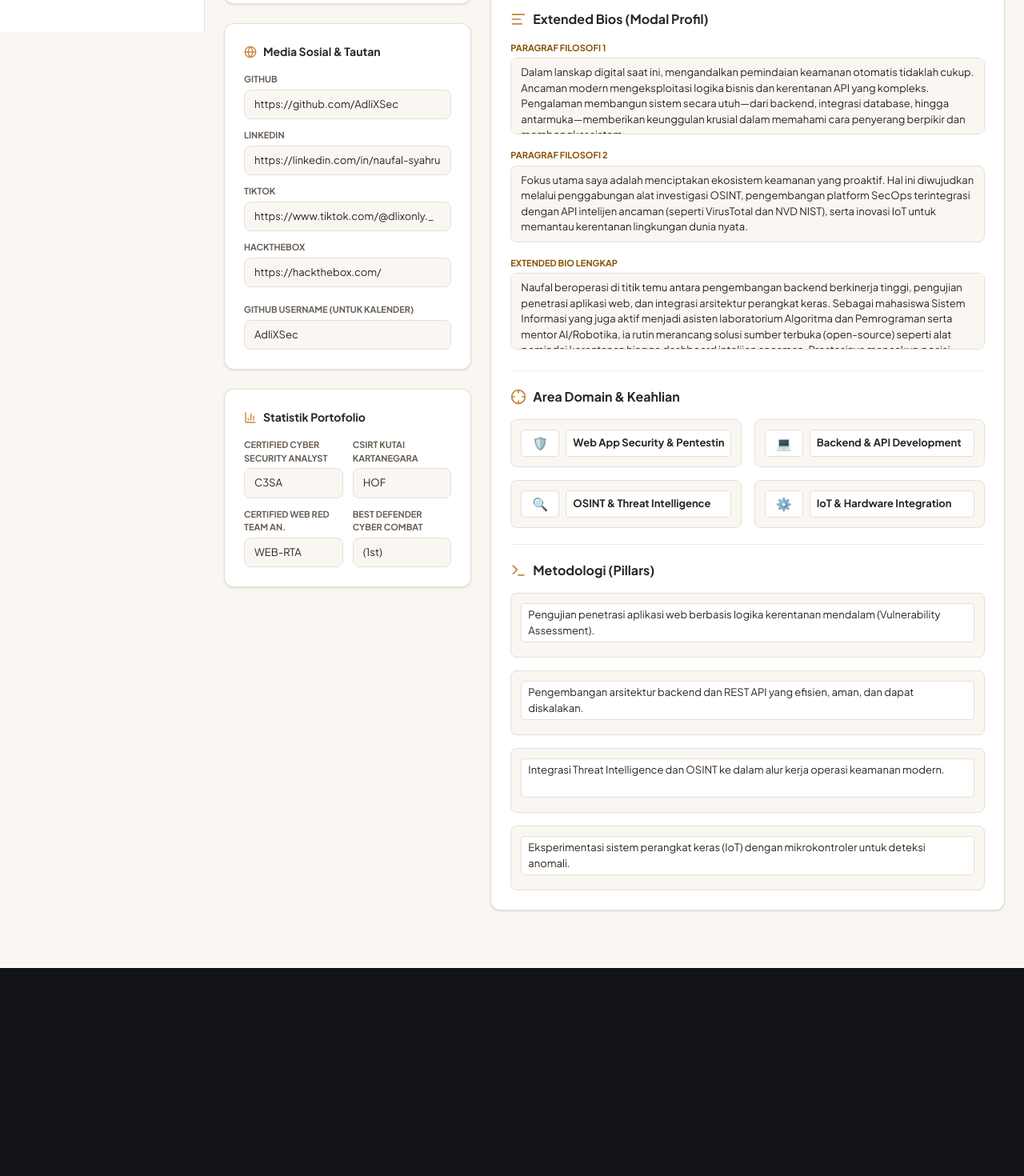
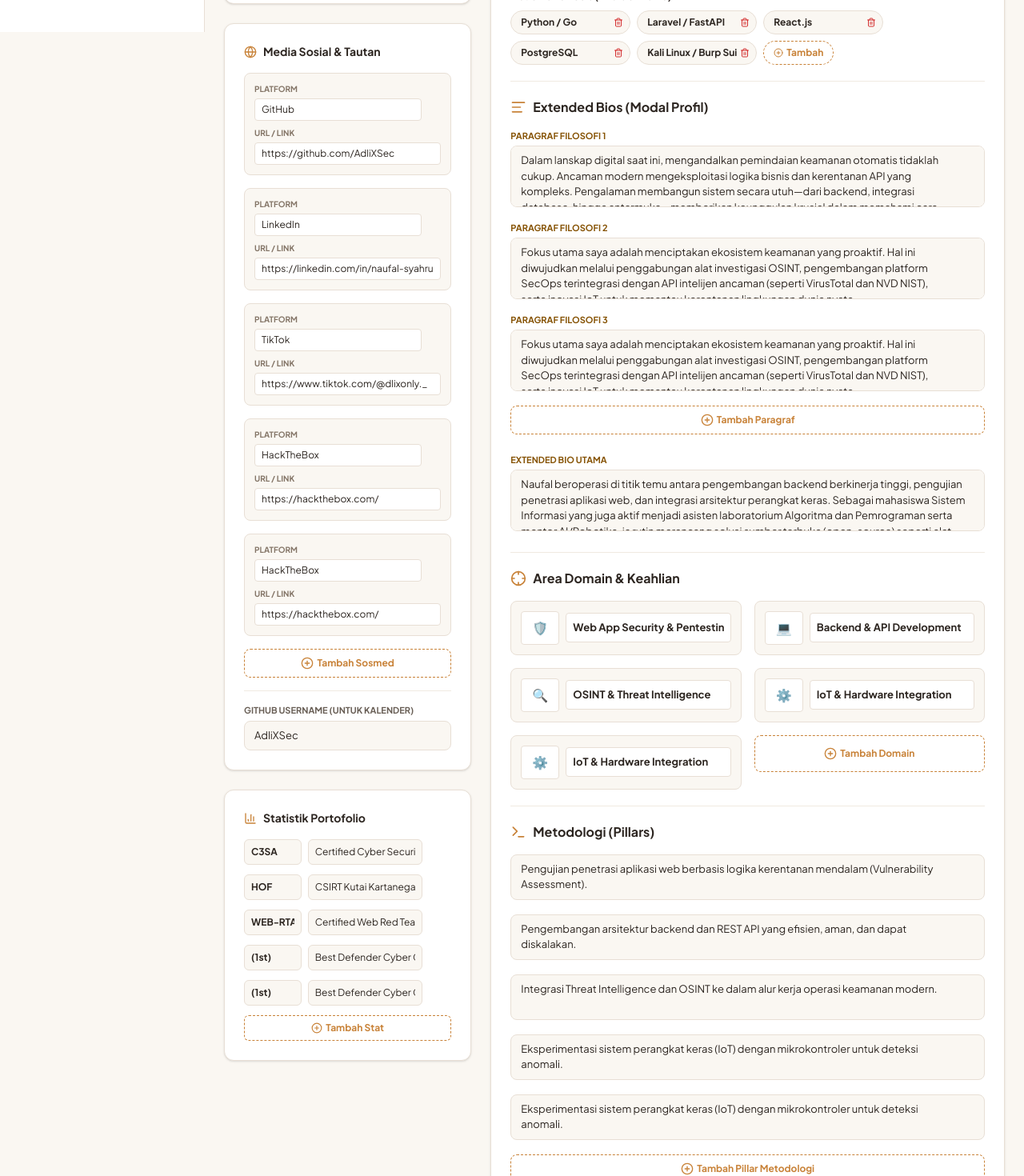
Before and after one commit to AdliXSec/Portfolio-V2, a React (Vite) app in the folder app/: page /admin/profile in a window 1280 px wide. Shown: the part 760-2230 px from the top of the page at 80% size. Before the commit the page ends 1970 px from the top, so only its background shows below. Built offline with nearby package versions, Linux system fonts and the light colour scheme.

Commit message:
feat: make AdminProfile lists dynamic allowing users to add/remove items

```diff
--- a/app/src/data/profile.js
+++ b/app/src/data/profile.js
@@ -17,12 +17,14 @@ export const profile = {
 
   extendedPhilosophy: [
     "Dalam lanskap digital saat ini, mengandalkan pemindaian keamanan otomatis tidaklah cukup. Ancaman modern mengeksploitasi logika bisnis dan kerentanan API yang kompleks. Pengalaman membangun sistem secara utuh—dari backend, integrasi database, hingga antarmuka—memberikan keunggulan krusial dalam memahami cara penyerang berpikir dan membongkar sistem.",
+    "Fokus utama saya adalah menciptakan ekosistem keamanan yang proaktif. Hal ini diwujudkan melalui penggabungan alat investigasi OSINT, pengembangan platform SecOps terintegrasi dengan API intelijen ancaman (seperti VirusTotal dan NVD NIST), serta inovasi IoT untuk memantau kerentanan lingkungan dunia nyata.",
     "Fokus utama saya adalah menciptakan ekosistem keamanan yang proaktif. Hal ini diwujudkan melalui penggabungan alat investigasi OSINT, pengembangan platform SecOps terintegrasi dengan API intelijen ancaman (seperti VirusTotal dan NVD NIST), serta inovasi IoT untuk memantau kerentanan lingkungan dunia nyata."
   ],
   methodologyPillars: [
     "Pengujian penetrasi aplikasi web berbasis logika kerentanan mendalam (Vulnerability Assessment).",
     "Pengembangan arsitektur backend dan REST API yang efisien, aman, dan dapat diskalakan.",
     "Integrasi Threat Intelligence dan OSINT ke dalam alur kerja operasi keamanan modern.",
+    "Eksperimentasi sistem perangkat keras (IoT) dengan mikrokontroler untuk deteksi anomali.",
     "Eksperimentasi sistem perangkat keras (IoT) dengan mikrokontroler untuk deteksi anomali."
   ],
 
@@ -30,6 +32,7 @@ export const profile = {
     { value: 'C3SA', label: 'Certified Cyber Security Analyst' },
     { value: 'HOF', label: 'CSIRT Kutai Kartanegara' },
     { value: 'WEB-RTA', label: 'Certified Web Red Team An.' },
+    { value: '(1st)', label: 'Best Defender Cyber Combat' },
     { value: '(1st)', label: 'Best Defender Cyber Combat' }
   ],
 
@@ -37,6 +40,7 @@ export const profile = {
     { label: 'Web App Security & Pentesting', icon: '🛡️' },
     { label: 'Backend & API Development', icon: '💻' },
     { label: 'OSINT & Threat Intelligence', icon: '🔍' },
+    { label: 'IoT & Hardware Integration', icon: '⚙️' },
     { label: 'IoT & Hardware Integration', icon: '⚙️' }
   ],
 
@@ -44,6 +48,7 @@ export const profile = {
     { platform: 'GitHub', url: 'https://github.com/AdliXSec', icon: 'Github' },
     { platform: 'LinkedIn', url: 'https://linkedin.com/in/naufal-syahruradli', icon: 'Linkedin' },
     { platform: 'TikTok', url: 'https://www.tiktok.com/@dlixonly._', icon: 'Link2' },
+    { platform: 'HackTheBox', url: 'https://hackthebox.com/', icon: 'Box' },
     { platform: 'HackTheBox', url: 'https://hackthebox.com/', icon: 'Box' }
   ]
 };
--- a/app/src/pages/admin/AdminProfile.jsx
+++ b/app/src/pages/admin/AdminProfile.jsx
@@ -1,7 +1,40 @@
-import { Globe, User, Mail, MapPin, Save, Shield, Key, Terminal, AlignLeft, Hash, BarChart3, Crosshair } from 'lucide-react';
+import { useState } from 'react';
+import { Globe, User, Mail, MapPin, Save, Shield, Key, Terminal, AlignLeft, Hash, BarChart3, Crosshair, PlusCircle, Trash2, PenTool } from 'lucide-react';
 import { profile } from '../../data/profile';
 
 export default function AdminProfile() {
+  // Local state for dynamic lists
+  const [socials, setSocials] = useState(profile.socials || []);
+  const [stats, setStats] = useState(profile.stats || []);
+  const [extendedPhilosophy, setExtendedPhilosophy] = useState(profile.extendedPhilosophy || []);
+  const [domains, setDomains] = useState(profile.domains || []);
+  const [methodologyPillars, setMethodologyPillars] = useState(profile.methodologyPillars || []);
+  const [philosophyInstruments, setPhilosophyInstruments] = useState(profile.philosophyInstruments || []);
+
+  // Handlers for Socials
+  const addSocial = () => setSocials([...socials, { platform: '', url: '', icon: '' }]);
+  const removeSocial = (idx) => setSocials(socials.filter((_, i) => i !== idx));
+
+  // Handlers for Stats
+  const addStat = () => setStats([...stats, { label: '', value: '' }]);
+  const removeStat = (idx) => setStats(stats.filter((_, i) => i !== idx));
+
+  // Handlers for Extended Philosophy
+  const addExtendedPhilosophy = () => setExtendedPhilosophy([...extendedPhilosophy, ""]);
+  const removeExtendedPhilosophy = (idx) => setExtendedPhilosophy(extendedPhilosophy.filter((_, i) => i !== idx));
+
+  // Handlers for Domains
+  const addDomain = () => setDomains([...domains, { label: '', icon: '' }]);
+  const removeDomain = (idx) => setDomains(domains.filter((_, i) => i !== idx));
+
+  // Handlers for Methodology Pillars
+  const addPillar = () => setMethodologyPillars([...methodologyPillars, ""]);
+  const removePillar = (idx) => setMethodologyPillars(methodologyPillars.filter((_, i) => i !== idx));
+
+  // Handlers for Philosophy Instruments
+  const addInstrument = () => setPhilosophyInstruments([...philosophyInstruments, ""]);
+  const removeInstrument = (idx) => setPhilosophyInstruments(philosophyInstruments.filter((_, i) => i !== idx));
+
   return (
     <div className="py-6 flex flex-col gap-6 max-w-[1440px] mx-auto w-full">
       {/* Top Header */}
@@ -63,17 +96,33 @@ export default function AdminProfile() {
 
           {/* Social Links */}
           <div className="bg-white p-6 rounded-xl border border-[#E8DFD5] shadow-sm">
-            <h2 className="text-[14px] font-bold text-[#2C2520] mb-4 flex items-center gap-2">
-              <Globe className="w-4 h-4 text-[#C88238]" /> Media Sosial & Tautan
-            </h2>
-            <div className="space-y-3">
-              {profile.socials.map((social, index) => (
-                <div key={index}>
-                  <label className="block text-[11px] font-bold text-[#685E55] uppercase mb-1">{social.platform}</label>
-                  <input type="text" defaultValue={social.url} className="w-full px-3 py-2 bg-[#FAF7F2] border border-[#E8DFD5] rounded-lg text-[13px] text-[#2C2520] focus:outline-none focus:border-[#C88238]" />
+            <div className="flex items-center justify-between mb-4">
+              <h2 className="text-[14px] font-bold text-[#2C2520] flex items-center gap-2">
+                <Globe className="w-4 h-4 text-[#C88238]" /> Media Sosial & Tautan
+              </h2>
+            </div>
+
+            <div className="space-y-4">
+              {socials.map((social, index) => (
+                <div key={index} className="p-3 bg-[#FAF7F2] rounded-lg border border-[#E8DFD5] relative group">
+                  <button onClick={() => removeSocial(index)} className="absolute top-2 right-2 p-1 text-[#D32F2F] hover:bg-[#FFF0F0] rounded opacity-0 group-hover:opacity-100 transition-opacity">
+                    <Trash2 className="w-3.5 h-3.5" />
+                  </button>
+                  <div className="mb-2 pr-6">
+                    <label className="block text-[10px] font-bold text-[#837466] uppercase mb-1">Platform</label>
+                    <input type="text" defaultValue={social.platform} placeholder="Cth: LinkedIn" className="w-full px-2 py-1 bg-white border border-[#E8DFD5] rounded text-[12px] text-[#2C2520] focus:outline-none focus:border-[#C88238]" />
+                  </div>
+                  <div>
+                    <label className="block text-[10px] font-bold text-[#837466] uppercase mb-1">URL / Link</label>
+                    <input type="text" defaultValue={social.url} placeholder="https://..." className="w-full px-2 py-1 bg-white border border-[#E8DFD5] rounded text-[12px] text-[#2C2520] focus:outline-none focus:border-[#C88238]" />
+                  </div>
                 </div>
               ))}
-              <div className="pt-2">
+              <button onClick={addSocial} className="w-full py-2 flex items-center justify-center gap-1 text-[12px] font-bold text-[#C88238] border border-dashed border-[#C88238] rounded-lg hover:bg-[#FAF4EE] transition-colors">
+                <PlusCircle className="w-4 h-4" /> Tambah Sosmed
+              </button>
+
+              <div className="pt-4 mt-4 border-t border-[#F0EAE1]">
                 <label className="block text-[11px] font-bold text-[#685E55] uppercase mb-1">GitHub Username (Untuk Kalender)</label>
                 <input type="text" defaultValue={profile.githubUsername} className="w-full px-3 py-2 bg-[#FAF7F2] border border-[#E8DFD5] rounded-lg text-[13px] text-[#2C2520] focus:outline-none focus:border-[#C88238]" />
               </div>
@@ -82,16 +131,26 @@ export default function AdminProfile() {
 
           {/* Stats */}
           <div className="bg-white p-6 rounded-xl border border-[#E8DFD5] shadow-sm">
-            <h2 className="text-[14px] font-bold text-[#2C2520] mb-4 flex items-center gap-2">
-              <BarChart3 className="w-4 h-4 text-[#C88238]" /> Statistik Portofolio
-            </h2>
-            <div className="grid grid-cols-2 gap-3">
-              {profile.stats.map((stat, i) => (
-                <div key={i}>
-                  <label className="block text-[11px] font-bold text-[#685E55] uppercase mb-1">{stat.label}</label>
-                  <input type="text" defaultValue={stat.value} className="w-full px-3 py-2 bg-[#FAF7F2] border border-[#E8DFD5] rounded-lg text-[13px] text-[#2C2520] focus:outline-none focus:border-[#C88238]" />
+            <div className="flex items-center justify-between mb-4">
+              <h2 className="text-[14px] font-bold text-[#2C2520] flex items-center gap-2">
+                <BarChart3 className="w-4 h-4 text-[#C88238]" /> Statistik Portofolio
+              </h2>
+            </div>
+            <div className="space-y-3">
+              {stats.map((stat, i) => (
+                <div key={i} className="flex items-center gap-2 relative group">
+                  <div className="w-full grid grid-cols-[1fr_2fr] gap-2">
+                    <input type="text" defaultValue={stat.value} placeholder="Cth: C3SA" className="w-full px-2 py-1.5 bg-[#FAF7F2] border border-[#E8DFD5] rounded-md text-[12px] font-bold text-[#2C2520] focus:outline-none focus:border-[#C88238]" />
+                    <input type="text" defaultValue={stat.label} placeholder="Cth: Certified Analyst" className="w-full px-2 py-1.5 bg-[#FAF7F2] border border-[#E8DFD5] rounded-md text-[12px] text-[#2C2520] focus:outline-none focus:border-[#C88238]" />
+                  </div>
+                  <button onClick={() => removeStat(i)} className="p-1.5 text-[#D32F2F] hover:bg-[#FFF0F0] rounded shrink-0 opacity-0 group-hover:opacity-100 transition-opacity">
+                    <Trash2 className="w-4 h-4" />
+                  </button>
                 </div>
               ))}
+              <button onClick={addStat} className="w-full py-1.5 flex items-center justify-center gap-1 text-[12px] font-bold text-[#C88238] border border-dashed border-[#C88238] rounded-md hover:bg-[#FAF4EE] transition-colors mt-2">
+                <PlusCircle className="w-3.5 h-3.5" /> Tambah Stat
+              </button>
             </div>
           </div>
         </div>
@@ -134,6 +193,22 @@ export default function AdminProfile() {
                   <textarea rows="2" defaultValue={profile.philosophyShortBody} className="w-full px-3 py-2 bg-[#FAF7F2] border border-[#E8DFD5] rounded-lg text-[13px] text-[#2C2520] focus:outline-none focus:border-[#C88238] resize-none"></textarea>
                 </div>
               </div>
+
+              {/* Philosophy Instruments (Dynamic) */}
+              <div className="mt-4">
+                <label className="block text-[12px] font-bold text-[#2C2520] mb-2">Instrumen & Tools (Pillars di Memo)</label>
+                <div className="flex flex-wrap gap-2">
+                  {philosophyInstruments.map((instrument, i) => (
+                    <div key={i} className="flex items-center bg-[#FAF7F2] border border-[#E8DFD5] rounded-full pl-3 pr-1 py-1">
+                      <input type="text" defaultValue={instrument} className="bg-transparent text-[12px] font-bold text-[#2C2520] focus:outline-none w-28" />
+                      <button onClick={() => removeInstrument(i)} className="p-1 rounded-full text-[#D32F2F] hover:bg-[#FFF0F0]"><Trash2 className="w-3 h-3" /></button>
+                    </div>
+                  ))}
+                  <button onClick={addInstrument} className="px-3 py-1 flex items-center gap-1 bg-white border border-dashed border-[#C88238] text-[#C88238] rounded-full text-[12px] font-bold hover:bg-[#FAF4EE] transition-colors">
+                    <PlusCircle className="w-3 h-3" /> Tambah
+                  </button>
+                </div>
+              </div>
             </div>
 
             <div className="border-t border-[#F0EAE1] pt-5 mt-5">
@@ -142,15 +217,22 @@ export default function AdminProfile() {
                 Extended Bios (Modal Profil)
               </h2>
               <div className="space-y-3">
-                {profile.extendedPhilosophy.map((p, i) => (
-                  <div key={i}>
+                {extendedPhilosophy.map((p, i) => (
+                  <div key={i} className="relative group">
                     <label className="block text-[11px] font-bold text-[#865305] uppercase mb-1">Paragraf Filosofi {i+1}</label>
-                    <textarea rows="4" defaultValue={p} className="w-full px-3 py-2 bg-[#FAF7F2] border border-[#E8DFD5] rounded-lg text-[13px] text-[#2C2520] focus:outline-none focus:border-[#C88238] resize-none"></textarea>
+                    <textarea rows="3" defaultValue={p} className="w-full px-3 py-2 bg-[#FAF7F2] border border-[#E8DFD5] rounded-lg text-[13px] text-[#2C2520] focus:outline-none focus:border-[#C88238] resize-none pr-10"></textarea>
+                    <button onClick={() => removeExtendedPhilosophy(i)} className="absolute right-2 top-6 p-1.5 text-[#D32F2F] hover:bg-[#FFF0F0] rounded opacity-0 group-hover:opacity-100 transition-opacity">
+                      <Trash2 className="w-4 h-4" />
+                    </button>
                   </div>
                 ))}
-                <div>
-                  <label className="block text-[11px] font-bold text-[#865305] uppercase mb-1">Extended Bio Lengkap</label>
-                  <textarea rows="4" defaultValue={profile.extendedBio} className="w-full px-3 py-2 bg-[#FAF7F2] border border-[#E8DFD5] rounded-lg text-[13px] text-[#2C2520] focus:outline-none focus:border-[#C88238] resize-none"></textarea>
+                <button onClick={addExtendedPhilosophy} className="w-full py-2 flex items-center justify-center gap-1 text-[12px] font-bold text-[#C88238] border border-dashed border-[#C88238] rounded-lg hover:bg-[#FAF4EE] transition-colors">
+                  <PlusCircle className="w-4 h-4" /> Tambah Paragraf
+                </button>
+
+                <div className="pt-3">
+                  <label className="block text-[11px] font-bold text-[#865305] uppercase mb-1">Extended Bio Utama</label>
+                  <textarea rows="3" defaultValue={profile.extendedBio} className="w-full px-3 py-2 bg-[#FAF7F2] border border-[#E8DFD5] rounded-lg text-[13px] text-[#2C2520] focus:outline-none focus:border-[#C88238] resize-none"></textarea>
                 </div>
               </div>
             </div>
@@ -161,12 +243,18 @@ export default function AdminProfile() {
                 Area Domain & Keahlian
               </h2>
               <div className="grid grid-cols-1 md:grid-cols-2 gap-4">
-                {profile.domains.map((domain, i) => (
-                  <div key={i} className="bg-[#FAF7F2] p-3 rounded-lg border border-[#E8DFD5] flex gap-2">
-                    <input type="text" defaultValue={domain.icon} className="w-12 px-2 py-1 bg-white border border-[#E8DFD5] rounded text-[16px] text-center focus:outline-none focus:border-[#C88238]" title="Emoji Icon" />
-                    <input type="text" defaultValue={domain.label} className="w-full px-2 py-1 bg-white border border-[#E8DFD5] rounded text-[13px] font-bold text-[#2C2520] focus:outline-none focus:border-[#C88238]" />
+                {domains.map((domain, i) => (
+                  <div key={i} className="bg-[#FAF7F2] p-3 rounded-lg border border-[#E8DFD5] flex items-center gap-2 relative group">
+                    <input type="text" defaultValue={domain.icon} placeholder="🛡️" className="w-12 px-2 py-2 bg-white border border-[#E8DFD5] rounded text-[16px] text-center focus:outline-none focus:border-[#C88238]" title="Emoji Icon" />
+                    <input type="text" defaultValue={domain.label} placeholder="Domain Keahlian" className="w-full px-2 py-2 bg-white border border-[#E8DFD5] rounded text-[13px] font-bold text-[#2C2520] focus:outline-none focus:border-[#C88238]" />
+                    <button onClick={() => removeDomain(i)} className="absolute -top-2 -right-2 p-1 bg-white text-[#D32F2F] hover:bg-[#FFF0F0] border border-[#E8DFD5] rounded-full opacity-0 group-hover:opacity-100 transition-opacity shadow-sm">
+                      <Trash2 className="w-3 h-3" />
+                    </button>
                   </div>
                 ))}
+                <button onClick={addDomain} className="h-[46px] w-full flex items-center justify-center gap-1 text-[12px] font-bold text-[#C88238] border border-dashed border-[#C88238] rounded-lg hover:bg-[#FAF4EE] transition-colors">
+                  <PlusCircle className="w-4 h-4" /> Tambah Domain
+                </button>
               </div>
             </div>
 
@@ -175,12 +263,18 @@ export default function AdminProfile() {
                 <Terminal className="w-5 h-5 text-[#C88238]" />
                 Metodologi (Pillars)
               </h2>
-              <div className="grid grid-cols-1 gap-4">
-                {profile.methodologyPillars.map((pillar, i) => (
-                  <div key={i} className="bg-[#FAF7F2] p-3 rounded-lg border border-[#E8DFD5]">
-                    <textarea rows="2" defaultValue={pillar} className="w-full px-2 py-1 bg-white border border-[#E8DFD5] rounded text-[13px] text-[#2C2520] focus:outline-none focus:border-[#C88238] resize-none"></textarea>
+              <div className="grid grid-cols-1 gap-3">
+                {methodologyPillars.map((pillar, i) => (
+                  <div key={i} className="relative group">
+                    <textarea rows="2" defaultValue={pillar} className="w-full px-3 py-2 bg-[#FAF7F2] border border-[#E8DFD5] rounded-lg text-[13px] text-[#2C2520] focus:outline-none focus:border-[#C88238] resize-none pr-10"></textarea>
+                    <button onClick={() => removePillar(i)} className="absolute right-2 top-2 p-1.5 text-[#D32F2F] hover:bg-[#FFF0F0] rounded opacity-0 group-hover:opacity-100 transition-opacity">
+                      <Trash2 className="w-4 h-4" />
+                    </button>
                   </div>
                 ))}
+                <button onClick={addPillar} className="w-full py-2 flex items-center justify-center gap-1 text-[12px] font-bold text-[#C88238] border border-dashed border-[#C88238] rounded-lg hover:bg-[#FAF4EE] transition-colors">
+                  <PlusCircle className="w-4 h-4" /> Tambah Pillar Metodologi
+                </button>
               </div>
             </div>
 
```
Also changed, not shown: 1 other file (tests, documents, lock files or other folders).
